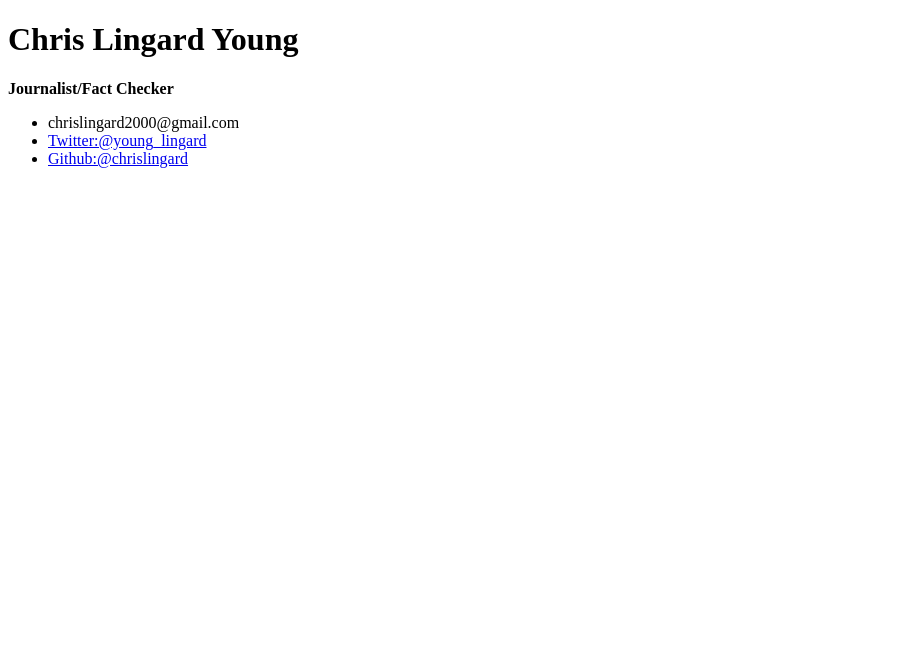
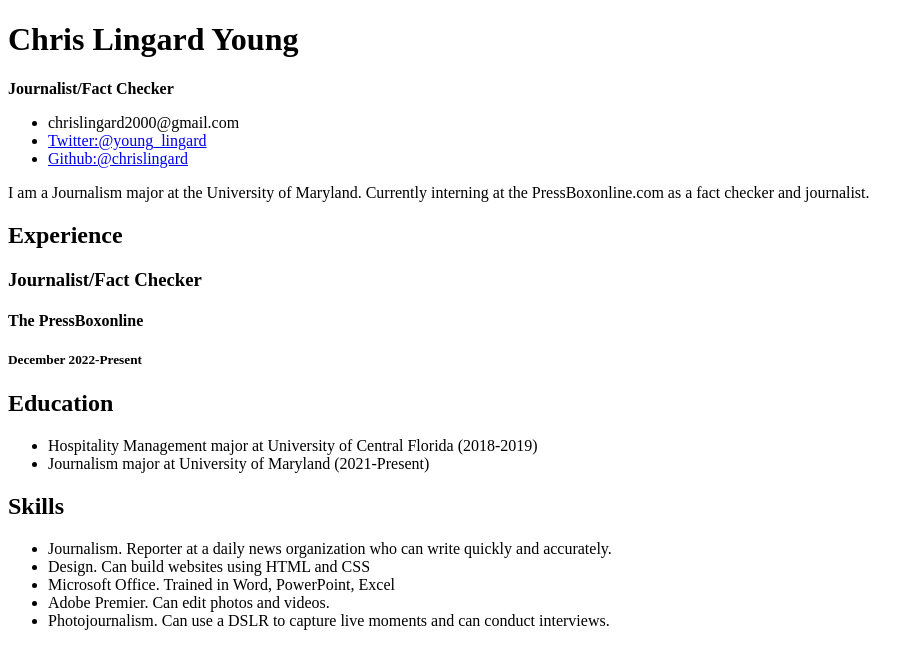
Before and after one commit to chrislingard/Chris-Young-Jour352, a plain HTML site: page resume/index.html in a window 1280 px wide. Shown: the whole page, without its empty margins (0-919 px from the left). Drawn offline with Linux system fonts and the light colour scheme.

Commit message:
third update of index.html resume
Added experience, skills and education

```diff
--- a/resume/index.html
+++ b/resume/index.html
@@ -12,9 +12,25 @@
             <li><a href="https://twitter.com/young_lingard"> Twitter:@young_lingard</a> </li>
             <li><a href="https://github.com/chrislingard">Github:@chrislingard</a> </li>
         </ul>
-
-
-
+        <p>I am a Journalism major at the University of Maryland. Currently interning at the PressBoxonline.com as a fact checker and journalist.</p>
+        <h2> Experience </h2>
+        <h3>Journalist/Fact Checker</h3>
+        <h4>The PressBoxonline</h4>
+        <h5>December 2022-Present</h5>
+            <p> </p>
+        <h2> Education </h2>
+        <ul>
+            <li>Hospitality Management major at University of Central Florida (2018-2019)</li>
+            <li>Journalism major at University of Maryland (2021-Present)</li>
+        </ul>
+        <h2> Skills </h2>
+        <ul>
+            <li>Journalism. Reporter at a daily news organization who can write quickly and accurately.</li>
+            <li>Design. Can build websites using HTML and CSS</li>
+            <li>Microsoft Office. Trained in Word, PowerPoint, Excel</li>
+            <li>Adobe Premier. Can edit photos and videos. </li>
+            <li>Photojournalism. Can use a DSLR to capture live moments and can conduct interviews.</li>
+        </ul>
     </body>
 
 </html>
```
